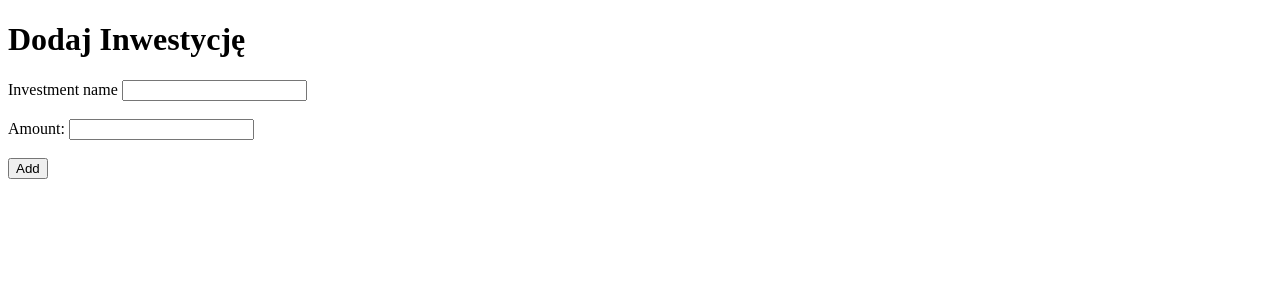
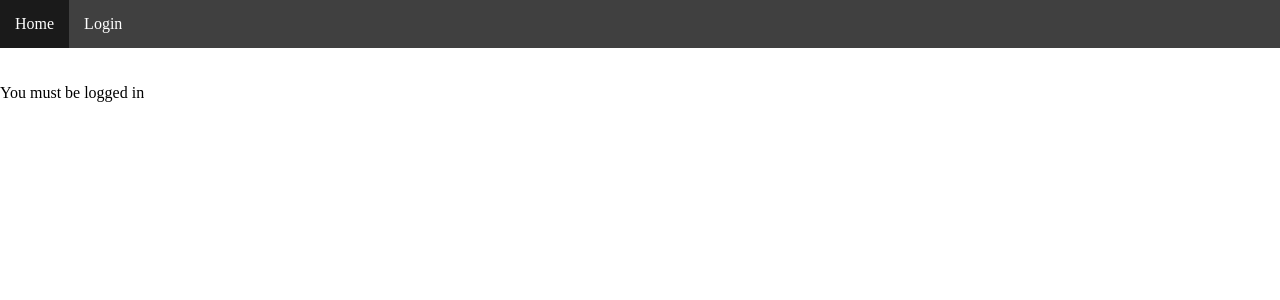
Before and after one commit to jkosxz/portfolio-web-app, a Django app: page /add_investment in a window 1280 px wide. Shown: the top 300 px of the page. Run offline with Django 4.2, Linux system fonts and the light colour scheme.

Commit message:
new functions

```diff
--- a/investments/templates/investments/addInvestment.html
+++ b/investments/templates/investments/addInvestment.html
@@ -1,17 +1,26 @@
-<!DOCTYPE html>
-<html>
-<head>
-    <title>My portfolio</title>
-</head>
-<body>
-    <h1>Dodaj Inwestycję</h1>
-    <form method="POST">
+{% extends 'investments/index.html' %}
+
+{% block content %}
+
+{% if user.is_authenticated %}
+    <h1>Add Investment</h1>
+<div>
+    <form action="" method="POST">
         {% csrf_token %}
-        <label for="name">Investment name</label>
-        <input type="text" name="name" required><br><br>
-        <label for="amount">Amount:</label>
-        <input type="number" step="any" name="amount" required><br><br>
-        <input type="submit" value="Add">
+        <label>
+            <br> Name
+            <input type="text" name="inv_name">
+            <br> Amount
+            <input type="number"  class="inv_amount">
+            <br>
+            <input type="submit" class="inv_submit">
+        </label>
     </form>
-</body>
-</html>
+
+</div>
+{% else %}
+    <br> You must be logged in
+
+{% endif %}
+
+{% endblock %}
--- a/investments/templates/investments/index.html
+++ b/investments/templates/investments/index.html
@@ -12,23 +12,21 @@
     <div class="collapse navbar-collapse" id="navbarSupportedContent">
       <ul class="navbar-nav me-auto mb-2 mb-lg-0">
       {% if user.is_authenticated %}
-      {% if user.is_superuser %}
           <li class="nav-item">
           <a class="nav-link" href="{% url 'add_investment' %}">Add investment</a>
         </li>
-      {%endif %}
         <li class="nav-item">
           <a class="nav-link" href="{% url 'del_investment' %}">Delete investment</a>
         </li>
         <li class="nav-item">
-          <a class="nav-link" href="{% url 'logout' %}">Logout</a>
+          <a class="nav-link" href="{% url 'logout_user' %}">Logout</a>
         </li>
       {% else %}
         <li class="nav-item">
           <a class="nav-link" href="{% url 'index' %}">Home</a>
         </li>
         <li class="nav-item">
-          <a class="nav-link" href="{% url 'login' %}">Login</a>
+          <a class="nav-link" href="{% url 'login_user' %}">Login</a>
         </li>
 
       {% endif %}
@@ -37,4 +35,8 @@
     </div>
   </div>
 </nav>
+<br>
+{% block content %}
+
+{% endblock %}
 </html>
--- a/users/templates/auth/login.html
+++ b/users/templates/auth/login.html
@@ -53,6 +53,7 @@
 </head>
 <body>
     <form action="" method="post">
+        {% csrf_token %}
         <label for="username">Username:</label>
         <input type="text" id="username" name="username" required>
 
--- a/users/urls.py
+++ b/users/urls.py
@@ -2,6 +2,6 @@ from django.urls import path
 from . import views
 
 urlpatterns = [
-    path('login_user', views.login_user, name='login'),
-
+    path('login_user', views.login_user, name='login_user'),
+    path('logout_user', views.logout_user, name='logout_user')
 ]
```
Also changed, not shown: investments/templates/investments/delInvestment.html (+19 -18 lines), users/views.py (+7 -1 lines), db.sqlite3.
